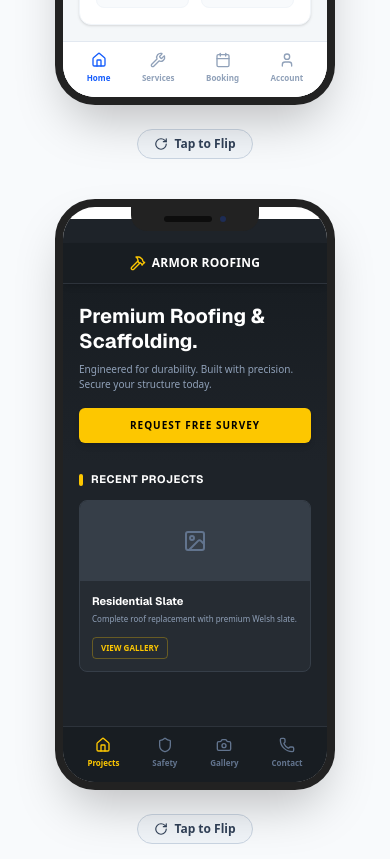
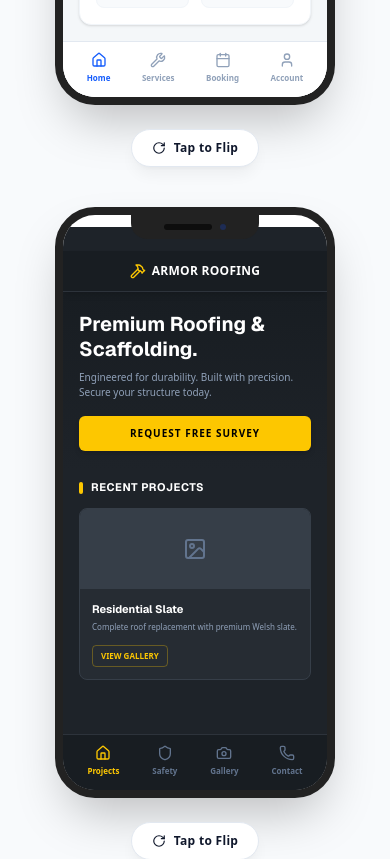
Before and after one commit to stokie2605/dean-wilshaw-web-development, a React (Vite) app: page / in a window 390 px wide. Shown: the part 4140-4999 px from the top of the page. Built offline with nearby package versions, Linux system fonts and the light colour scheme.

Commit message:
fix: resolve iOS 3D flip issues and mobile tap event capture

```diff
--- a/src/components/MobileShowcase.tsx
+++ b/src/components/MobileShowcase.tsx
@@ -104,10 +104,13 @@ export const MobileShowcase: React.FC<MobileShowcaseProps> = ({ onOpenQuote }) =
                 onClick={() => setActiveModal(idx)}
               >
                 {/* 3D Flip Inner Container */}
-                <div className={`w-full h-full relative transition-transform duration-700 ease-[cubic-bezier(0.25,0.1,0.25,1.0)] transform-gpu [transform-style:preserve-3d] md:group-hover/card:[transform:rotateY(180deg)_scale(1.05)] ${flippedCards[idx] ? '[transform:rotateY(180deg)_scale(1.05)]' : ''}`}>
+                <div
+                  className="w-full h-full relative transition-transform duration-700 ease-[cubic-bezier(0.25,0.1,0.25,1.0)] transform-gpu [transform-style:preserve-3d] [-webkit-transform-style:preserve-3d] md:group-hover/card:[transform:rotateY(180deg)_scale(1.05)]"
+                  style={{ transform: flippedCards[idx] ? 'rotateY(180deg) scale(1.05)' : undefined }}
+                >
 
                   {/* FRONT FACE */}
-                  <div className="absolute inset-0 bg-[#111] rounded-[2.5rem] border-[8px] border-[#222] shadow-2xl overflow-hidden [backface-visibility:hidden]">
+                  <div className="absolute inset-0 bg-[#111] rounded-[2.5rem] border-[8px] border-[#222] shadow-2xl overflow-hidden [backface-visibility:hidden] [-webkit-backface-visibility:hidden]">
                     {/* iPhone Notch with Camera */}
                     <div className="absolute top-0 inset-x-0 h-6 bg-[#222] rounded-b-2xl w-32 mx-auto z-20 flex justify-center items-center gap-2">
                        <div className="w-12 h-1.5 bg-black/60 rounded-full shadow-inner"></div>
@@ -122,7 +125,7 @@ export const MobileShowcase: React.FC<MobileShowcaseProps> = ({ onOpenQuote }) =
                   </div>
 
                   {/* BACK FACE */}
-                  <div className="absolute inset-0 bg-[#111] rounded-[2.5rem] border-[8px] border-[#222] shadow-2xl overflow-hidden [backface-visibility:hidden] [transform:rotateY(180deg)]">
+                  <div className="absolute inset-0 bg-[#111] rounded-[2.5rem] border-[8px] border-[#222] shadow-2xl overflow-hidden [backface-visibility:hidden] [-webkit-backface-visibility:hidden] [transform:rotateY(180deg)]">
                     {/* iPhone Notch with Camera */}
                     <div className="absolute top-0 inset-x-0 h-6 bg-[#222] rounded-b-2xl w-32 mx-auto z-20 flex justify-center items-center gap-2">
                        <div className="w-12 h-1.5 bg-black/60 rounded-full shadow-inner"></div>
@@ -140,10 +143,11 @@ export const MobileShowcase: React.FC<MobileShowcaseProps> = ({ onOpenQuote }) =
               </div>
 
               {/* Mobile Flip Button */}
-              <div className="mt-6 flex justify-center">
+              <div className="mt-6 flex justify-center relative z-20">
                 <button
                   onClick={(e) => toggleFlip(idx, e)}
-                  className="md:hidden px-4 py-1.5 bg-slate-100 dark:bg-slate-800 text-slate-700 dark:text-slate-300 hover:bg-slate-200 dark:hover:bg-slate-700 text-xs font-semibold rounded-full border border-slate-300 dark:border-slate-700 flex items-center gap-1.5 transition-colors"
+                  type="button"
+                  className="md:hidden px-5 py-2.5 bg-white dark:bg-slate-800 text-slate-900 dark:text-white hover:bg-slate-100 dark:hover:bg-slate-700 text-xs font-bold tracking-wide rounded-full border border-slate-200 dark:border-slate-700 flex items-center gap-2 shadow-lg shadow-black/5 transition-all active:scale-95"
                 >
                   <svg className="w-3.5 h-3.5" viewBox="0 0 24 24" fill="none" stroke="currentColor" strokeWidth="2" strokeLinecap="round" strokeLinejoin="round">
                     <path d="M21 12a9 9 0 1 1-9-9c2.52 0 4.93 1 6.74 2.74L21 8" />
```
